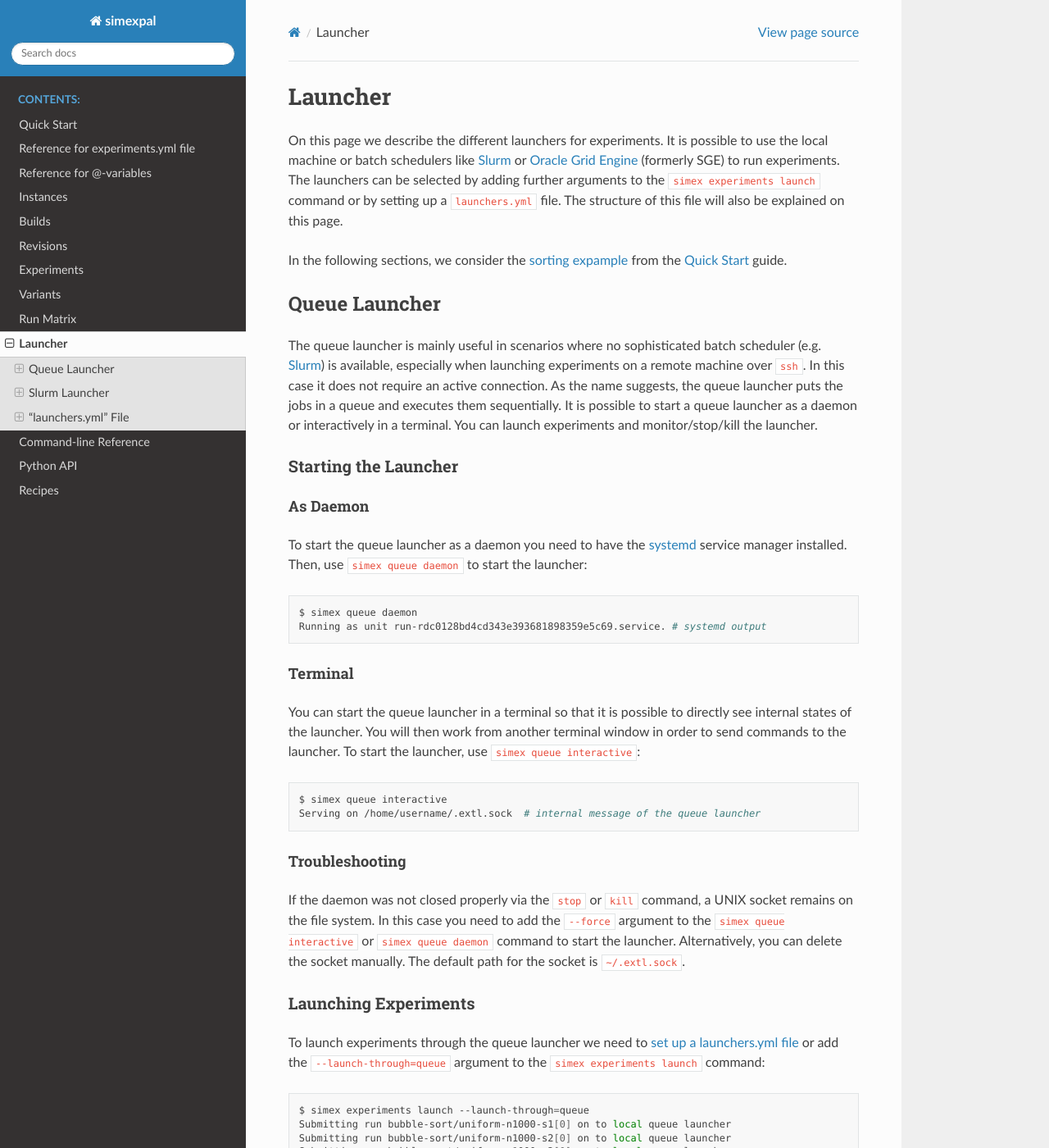
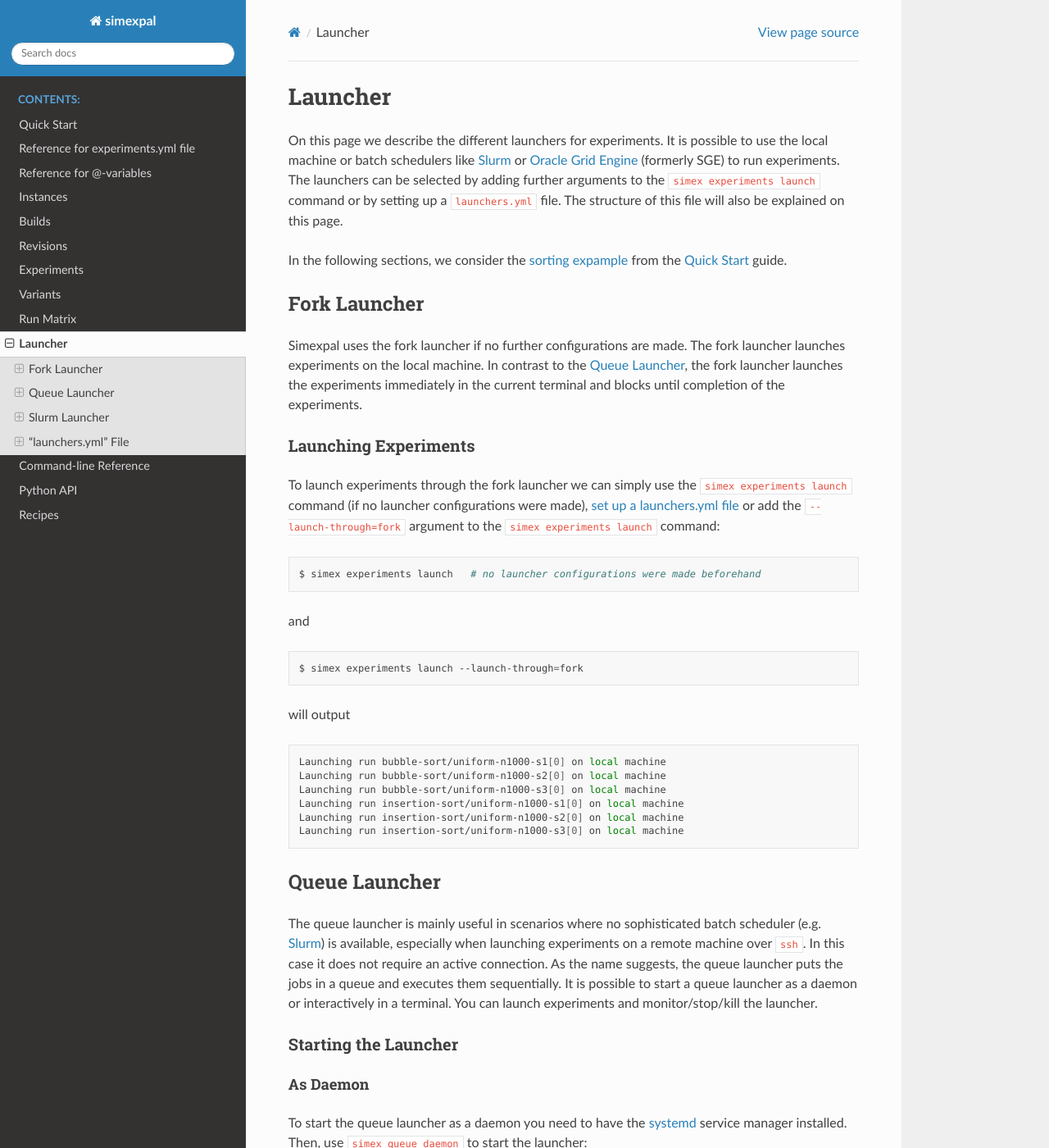
Before and after one commit to hu-macsy/simexpal, a Sphinx documentation site: the page built from docs/launcher.rst, in a window 1280 px wide and 1400 px high. Shown: the whole window at 82% size. Built offline with Sphinx 7.4.7 and the Read the Docs theme 2.0.0, drawn with Linux system fonts in a browser that asks for light colours; some of the changed text lies outside the part shown.

Commit message:
docs/launcher: Add documentation on fork launcher

```diff
--- a/docs/launcher.rst
+++ b/docs/launcher.rst
@@ -15,7 +15,44 @@ In the following sections, we consider the
 :ref:`QuickStart` guide.
 
 ..
-    TODO: Add section on ForkLauncher, SGE
+    TODO: Add section on SGE
+
+Fork Launcher
+-------------
+
+Simexpal uses the fork launcher if no further configurations are made. The fork launcher launches
+experiments on the local machine. In contrast to the :ref:`QueueLauncher`, the fork launcher launches
+the experiments immediately in the current terminal and blocks until completion of the experiments.
+
+Launching Experiments
+^^^^^^^^^^^^^^^^^^^^^
+
+To launch experiments through the fork launcher we can simply use the ``simex experiments launch``
+command (if no launcher configurations were made), :ref:`set up a launchers.yml file <launchers_yml>`
+or add the ``--launch-through=fork`` argument to the ``simex experiments launch`` command:
+
+.. code-block:: bash
+
+    $ simex experiments launch   # no launcher configurations were made beforehand
+
+and
+
+.. code-block:: bash
+
+    $ simex experiments launch --launch-through=fork
+
+will output
+
+.. code-block:: bash
+
+    Launching run bubble-sort/uniform-n1000-s1[0] on local machine
+    Launching run bubble-sort/uniform-n1000-s2[0] on local machine
+    Launching run bubble-sort/uniform-n1000-s3[0] on local machine
+    Launching run insertion-sort/uniform-n1000-s1[0] on local machine
+    Launching run insertion-sort/uniform-n1000-s2[0] on local machine
+    Launching run insertion-sort/uniform-n1000-s3[0] on local machine
+
+.. _QueueLauncher:
 
 Queue Launcher
 --------------
@@ -205,7 +242,31 @@ key. Each dictionary contains the
 
 keys.
 
-.. _QueueLauncher:
+Fork Launcher
+~~~~~~~~~~~~~
+
+To define a fork launcher we need to add a list entry to the ``launchers`` key, which contains a
+dictionary with the
+
+- ``name``: name of the launcher
+- ``default``: boolean (``true``/``false``) - whether this is the default launcher or not
+- ``scheduler``: type of the launcher
+
+key.
+
+.. code-block:: YAML
+   :linenos:
+   :caption: How to specify a fork launcher in the launchers.yml file.
+
+    launchers:
+        - name: local-fork
+          default: true
+          scheduler: fork
+
+In this way we created a fork launcher with the name ``local-fork``. We also set it to be the default
+launcher.
+
+.. _QueueLauncherYml:
 
 Queue Launcher
 ~~~~~~~~~~~~~~
```
Also changed, not shown: other parts of docs/launcher.rst (+1 -1 lines).
